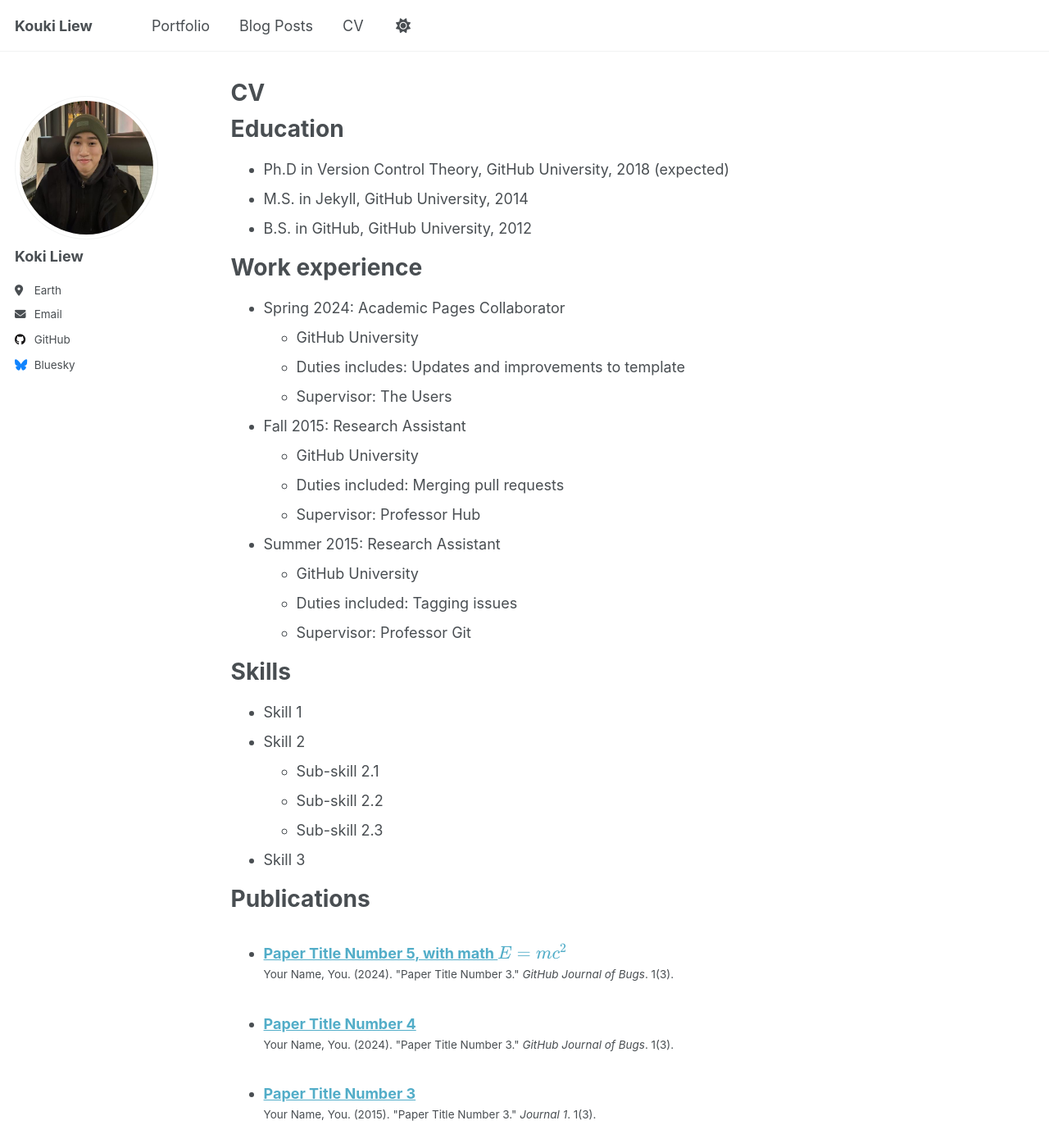
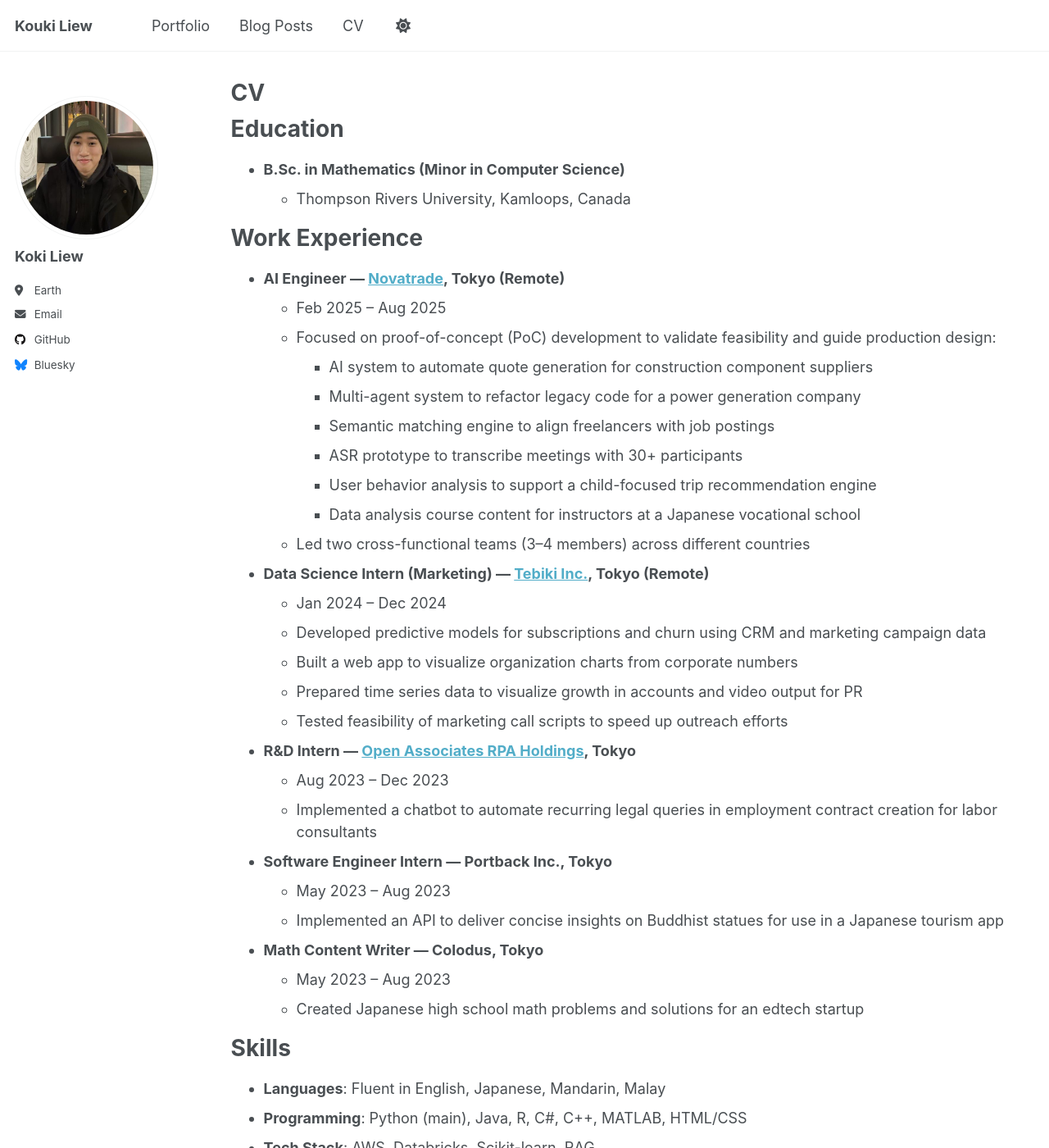
Before and after one commit to KokiYamanaka/kokiyamanaka.github.io, a Jekyll site: the page built from _pages/cv.md, in a window 1280 px wide and 1400 px high. Shown: the whole window at 82% size. Built offline with Jekyll 4.4.1, drawn with Linux system fonts in a browser that asks for light colours; a script that is not in the unit is left out; some of the changed text lies outside the part shown.

Commit message:
Update cv.md

```diff
--- a/_pages/cv.md
+++ b/_pages/cv.md
@@ -11,54 +11,52 @@ redirect_from:
 
 Education
 ======
-* Ph.D in Version Control Theory, GitHub University, 2018 (expected)
-* M.S. in Jekyll, GitHub University, 2014
-* B.S. in GitHub, GitHub University, 2012
+* **B.Sc. in Mathematics (Minor in Computer Science)**
+  - Thompson Rivers University, Kamloops, Canada
 
-Work experience
+Work Experience
 ======
-* Spring 2024: Academic Pages Collaborator
-  * GitHub University
-  * Duties includes: Updates and improvements to template
-  * Supervisor: The Users
+* **AI Engineer — [Novatrade](https://novatrade.co.jp), Tokyo (Remote)**
+  * Feb 2025 – Aug 2025
+  * Focused on proof-of-concept (PoC) development to validate feasibility and guide production design:
+    * AI system to automate quote generation for construction component suppliers
+    * Multi-agent system to refactor legacy code for a power generation company
+    * Semantic matching engine to align freelancers with job postings
+    * ASR prototype to transcribe meetings with 30+ participants
+    * User behavior analysis to support a child-focused trip recommendation engine
+    * Data analysis course content for instructors at a Japanese vocational school
+  * Led two cross-functional teams (3–4 members) across different countries
 
-* Fall 2015: Research Assistant
-  * GitHub University
-  * Duties included: Merging pull requests
-  * Supervisor: Professor Hub
+* **Data Science Intern (Marketing) — [Tebiki Inc.](https://tebiki.co.jp), Tokyo (Remote)**
+  * Jan 2024 – Dec 2024
+  * Developed predictive models for subscriptions and churn using CRM and marketing campaign data
+  * Built a web app to visualize organization charts from corporate numbers
+  * Prepared time series data to visualize growth in accounts and video output for PR
+  * Tested feasibility of marketing call scripts to speed up outreach efforts
 
-* Summer 2015: Research Assistant
-  * GitHub University
-  * Duties included: Tagging issues
-  * Supervisor: Professor Git
+* **R&D Intern — [Open Associates RPA Holdings](https://open.co.jp/en/), Tokyo**
+  * Aug 2023 – Dec 2023
+  * Implemented a chatbot to automate recurring legal queries in employment contract creation for labor consultants
+
+* **Software Engineer Intern — Portback Inc., Tokyo**
+  * May 2023 – Aug 2023
+  * Implemented an API to deliver concise insights on Buddhist statues for use in a Japanese tourism app
+
+* **Math Content Writer — Colodus, Tokyo**
+  * May 2023 – Aug 2023
+  * Created Japanese high school math problems and solutions for an edtech startup
 
 Skills
 ======
-* Skill 1
-* Skill 2
-  * Sub-skill 2.1
-  * Sub-skill 2.2
-  * Sub-skill 2.3
-* Skill 3
+* **Languages**: Fluent in English, Japanese, Mandarin, Malay
+* **Programming**: Python (main), Java, R, C#, C++, MATLAB, HTML/CSS
+* **Tech Stack**: AWS, Databricks, Scikit-learn, RAG
+* **Technical Knowledge**: Machine Learning, Computer Vision, Databases, Security, OOP
+* **Mathematics**: Graph Theory, Graduate-level Time Series, Statistical Inference, Probability & Stochastics, Optimization, Advanced Linear Algebra
 
-Publications
+Seminars
 ======
-  <ul>{% for post in site.publications reversed %}
-    {% include archive-single-cv.html %}
-  {% endfor %}</ul>
-
-Talks
-======
-  <ul>{% for post in site.talks reversed %}
-    {% include archive-single-talk-cv.html  %}
-  {% endfor %}</ul>
-
-Teaching
-======
-  <ul>{% for post in site.teaching reversed %}
-    {% include archive-single-cv.html %}
-  {% endfor %}</ul>
-
-Service and leadership
-======
-* Currently signed in to 43 different slack teams
+* **University of Tokyo Courses**
+  * Summer 2025: Foundations of Intelligent Robotics & Intelligent Robot Systems Engineering
+  * Spring 2024: Financial Market Trading and Machine Learning
+  * Summer 2023: Large Language Models
```
